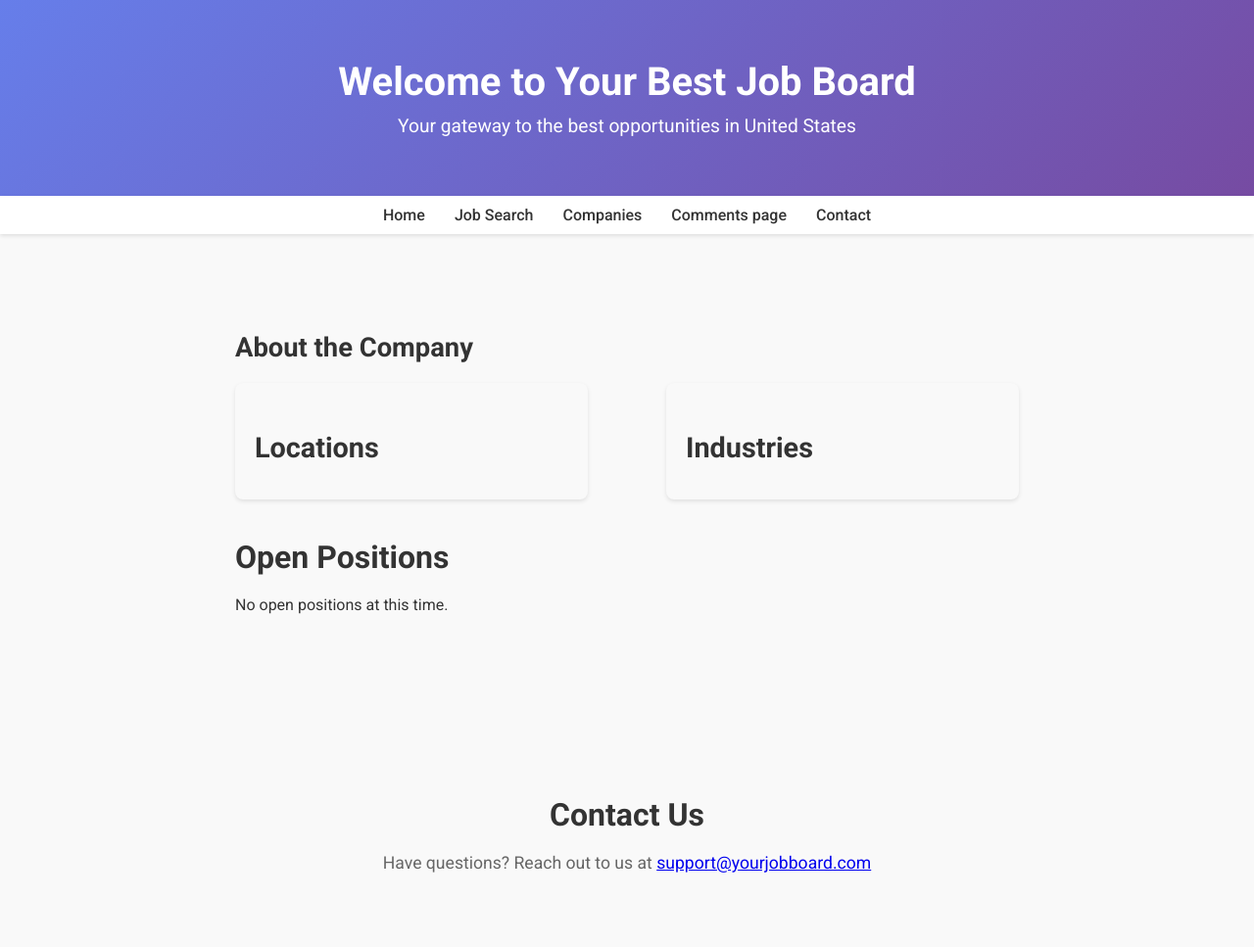
After one commit to ddanielhasan/ddanielhasan.github.io, a Flask app: template templates/company_detail.html in a window 1280 px wide. The commit adds this page. Shown: the top 967 px of the page at 98% size. Run offline with Flask 3, Linux system fonts and the light colour scheme; the template is opened without the code that fills it, so the values that code supplies are empty.

Commit message:
Company_pages
Company page and pages

```diff
--- a/app.py
+++ b/app.py
@@ -39,6 +39,16 @@ class Company(db.Model):
     __tablename__ = 'companies'
     company_id = db.Column(db.Integer, primary_key=True)
     name = db.Column(db.String, nullable=False)
+    description = db.Column(db.Text)
+    website = db.Column(db.String(255))
+    logo_url = db.Column(db.String(255))
+    jobs = db.relationship('Job', back_populates='company', lazy=True)
+    locations = db.relationship('Location',
+                                secondary='company_locations',
+                                backref=db.backref('companies', lazy=True))
+    industries = db.relationship('Industry',
+                                 secondary='company_industries',
+                                 backref=db.backref('companies', lazy=True))
 
 class Job(db.Model):
     __tablename__ = 'jobs'
@@ -46,7 +56,29 @@ class Job(db.Model):
     title = db.Column(db.String, nullable=False)
     description = db.Column(db.String, nullable=False)
     company_id = db.Column(db.Integer, db.ForeignKey('companies.company_id'), nullable=False)
-    company = db.relationship('Company', backref='jobs')
+    company = db.relationship('Company', back_populates='jobs')
+
+class Location(db.Model):
+    __tablename__ = 'locations'
+    location_id = db.Column(db.Integer, primary_key=True)
+    city = db.Column(db.String(100))
+    state = db.Column(db.String(100))
+    country = db.Column(db.String(100), nullable=False)
+
+class Industry(db.Model):
+    __tablename__ = 'industries'
+    industry_id = db.Column(db.Integer, primary_key=True)
+    industry_name = db.Column(db.String(100), nullable=False)
+
+company_locations = db.Table('company_locations',
+    db.Column('company_id', db.Integer, db.ForeignKey('companies.company_id'), primary_key=True),
+    db.Column('location_id', db.Integer, db.ForeignKey('locations.location_id'), primary_key=True)
+)
+
+company_industries = db.Table('company_industries',
+    db.Column('company_id', db.Integer, db.ForeignKey('companies.company_id'), primary_key=True),
+    db.Column('industry_id', db.Integer, db.ForeignKey('industries.industry_id'), primary_key=True)
+)
 @app.route('/')
 def index():
     return render_template('index2.html')
@@ -63,6 +95,20 @@ def jobsearch():
     jobs = jobs_query.all()
     return render_template('jobsearch.html', jobs=jobs)
 
+@app.route('/companies')
+def companies():
+    companies = Company.query.all()
+    return render_template('companies.html', companies=companies)
+@app.route('/company/<int:company_id>')
+def company_detail(company_id):
+    company = Company.query.get_or_404(company_id)
+    # No need for extra queries since we have relationships defined
+    return render_template('company_detail.html',
+                         company=company,
+                         jobs=company.jobs,
+                         locations=company.locations,
+                         industries=company.industries)
+
 @app.route("/comments_page", methods=["GET", "POST"])
 def comments_page():
     if request.method == "GET":
--- a/static/styles.css
+++ b/static/styles.css
@@ -330,3 +330,117 @@ footer a:hover {
         margin-bottom: 20px;
     }
 }
+
+/* Page Titles */
+.page-title {
+    font-size: 2.5em;
+    font-weight: 700;
+    color: #333;
+    text-align: center;
+    margin-bottom: 10px;
+}
+
+.page-subtitle {
+    font-size: 1.2em;
+    color: #666;
+    text-align: center;
+    margin-bottom: 40px;
+}
+
+/* Companies Grid */
+.companies-grid {
+    display: flex;
+    flex-wrap: wrap;
+    gap: 30px;
+    justify-content: center;
+    max-width: 1200px;
+    margin: 0 auto;
+}
+
+/* Company Card */
+.company-card {
+    background-color: #fff;
+    border-radius: 8px;
+    box-shadow: 0 4px 8px rgba(0, 0, 0, 0.1);
+    overflow: hidden;
+    text-align: center;
+    padding: 20px;
+    transition: transform 0.3s, box-shadow 0.3s;
+    width: 250px;
+}
+
+.company-card:hover {
+    transform: translateY(-10px);
+    box-shadow: 0 8px 16px rgba(0, 0, 0, 0.15);
+}
+
+.company-logo {
+    max-width: 100px;
+    margin: 0 auto 10px;
+    display: block;
+}
+
+.company-name {
+    font-size: 1.5em;
+    color: #333;
+    margin: 10px 0;
+}
+
+.company-description {
+    font-size: 0.95em;
+    color: #666;
+    margin-bottom: 15px;
+}
+/* Company Header */
+.company-header {
+    text-align: center;
+    margin-bottom: 40px;
+}
+
+.company-logo-large {
+    max-width: 150px;
+    margin-bottom: 20px;
+}
+
+.company-info {
+    max-width: 800px;
+    margin: 0 auto;
+    text-align: left;
+}
+
+.company-description h2, .company-details h3 {
+    font-size: 1.8em;
+    color: #333;
+    margin-bottom: 10px;
+}
+
+.company-details {
+    display: flex;
+    justify-content: space-between;
+    margin-top: 20px;
+}
+
+.company-details ul {
+    padding-left: 20px;
+    list-style-type: disc;
+}
+
+.company-jobs {
+    max-width: 800px;
+    margin: 40px auto;
+}
+
+.company-jobs h2 {
+    font-size: 2em;
+    color: #333;
+    margin-bottom: 20px;
+}
+
+/* Sidebar styling for company details */
+.locations, .industries {
+    background-color: #f9f9f9;
+    border-radius: 8px;
+    padding: 20px;
+    box-shadow: 0 2px 4px rgba(0, 0, 0, 0.1);
+    width: 45%;
+}
--- /dev/null
+++ b/templates/company_detail.html
@@ -0,0 +1,66 @@
+{% extends "base.html" %}
+{% block title %}{{ company.name }} - Company Details{% endblock %}
+{% block content %}
+<nav>
+    <ul>
+        <li><a href="/">Home</a></li>
+        <li><a href="/jobsearch">Job Search</a></li>
+        <li><a href="/companies">Companies</a></li>
+        <li><a href="/comments_page">Comments page</a></li>
+        <li><a href="#contact">Contact</a></li>
+    </ul>
+</nav>
+<section class="company-profile-section">
+    <div class="company-header">
+        {% if company.logo_url %}
+        <img src="{{ company.logo_url }}" alt="{{ company.name }} logo" class="company-logo-large">
+        {% endif %}
+        <h1 class="company-name">{{ company.name }}</h1>
+        {% if company.website %}
+        <a href="{{ company.website }}" target="_blank" class="apply-btn company-website">Visit Website</a>
+        {% endif %}
+    </div>
+
+    <div class="company-info">
+        <div class="company-description">
+            <h2>About the Company</h2>
+            <p>{{ company.description }}</p>
+        </div>
+
+        <div class="company-details">
+            <div class="locations">
+                <h3>Locations</h3>
+                <ul>
+                    {% for location in locations %}
+                    <li>{{ location.city }}, {{ location.state }}, {{ location.country }}</li>
+                    {% endfor %}
+                </ul>
+            </div>
+
+            <div class="industries">
+                <h3>Industries</h3>
+                <ul>
+                    {% for industry in industries %}
+                    <li>{{ industry.industry_name }}</li>
+                    {% endfor %}
+                </ul>
+            </div>
+        </div>
+    </div>
+
+    <div class="company-jobs">
+        <h2>Open Positions</h2>
+        {% if jobs %}
+            {% for job in jobs %}
+            <div class="job-item">
+                <h3>{{ job.title }}</h3>
+                <p>{{ job.description }}</p>
+                <a href="/jobsearch?company_id={{ company.company_id }}" class="apply-btn">View Job Details</a>
+            </div>
+            {% endfor %}
+        {% else %}
+            <p>No open positions at this time.</p>
+        {% endif %}
+    </div>
+</section>
+{% endblock %}
--- a/templates/index2.html
+++ b/templates/index2.html
@@ -8,6 +8,7 @@
         <li><a href="#about">About Us</a></li>
         <li><a href="#features">Features</a></li>
         <li><a href="/jobsearch">Job Search</a></li>
+        <li><a href="/companies">Companies</a></li>
         <li><a href="/comments_page">Comments page</a></li>
         <li><a href="#cta">Get Started</a></li>
         <li><a href="#contact">Contact</a></li>
@@ -16,7 +17,7 @@
 
 <section id="about" class="intro">
     <h2>About Us</h2>
-    <p>YourJobBoard is dedicated to connecting talented professionals with top companies in your Industry in your Location]. We provide a streamlined platform for job seekers and employers to find the perfect match.</p>
+    <p>YourJobBoard is dedicated to connecting talented professionals with top companies in your Industry in your location. We provide a streamlined platform for job seekers and employers to find the perfect match.</p>
 </section>
 
 <section id="features" class="features">
--- a/templates/jobsearch.html
+++ b/templates/jobsearch.html
@@ -7,6 +7,7 @@
     <ul>
         <li><a href="/">Home</a></li>
         <li><a href="/jobsearch">Job Search</a></li>
+        <li><a href="/companies">Companies</a></li>
         <li><a href="/comments_page">Comments page</a></li>
         <li><a href="#contact">Contact</a></li>
     </ul>
```
Also changed, not shown: templates/companies.html (added, +30 -0 lines), 1 other file.
